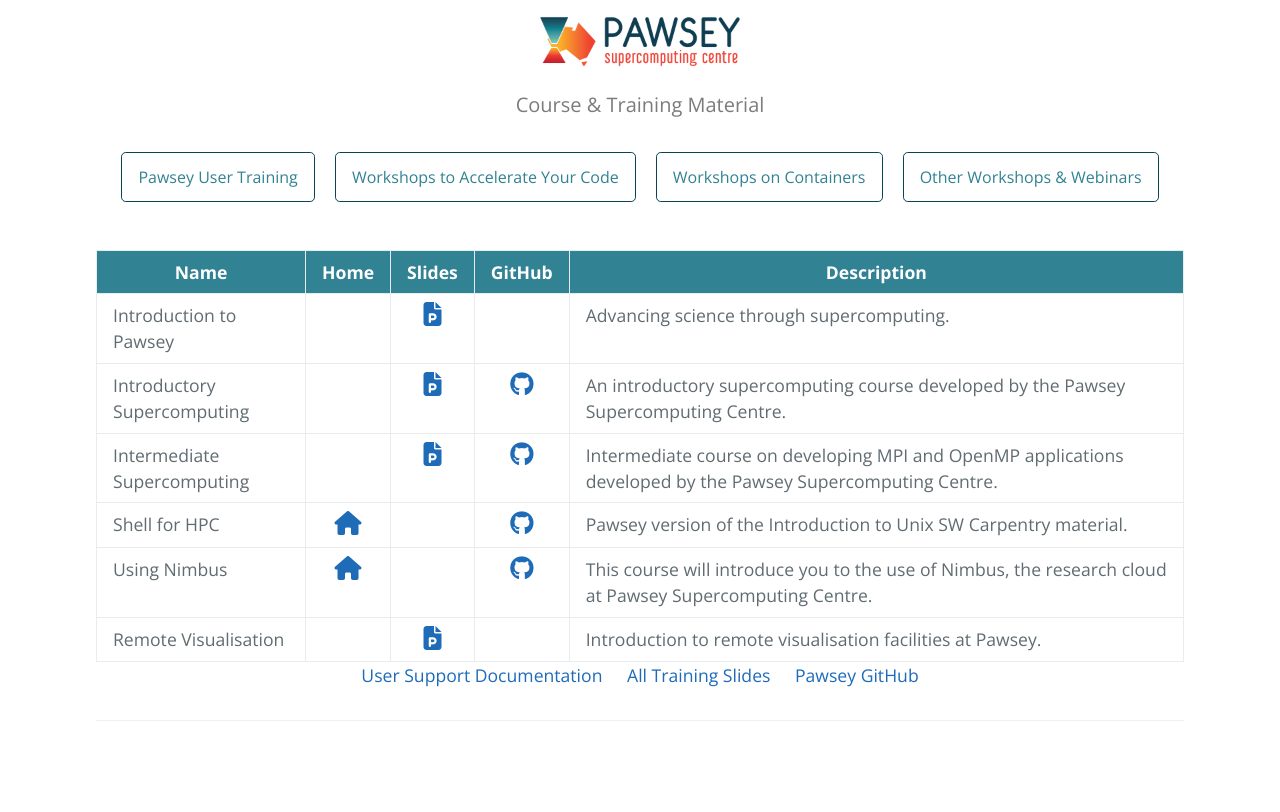
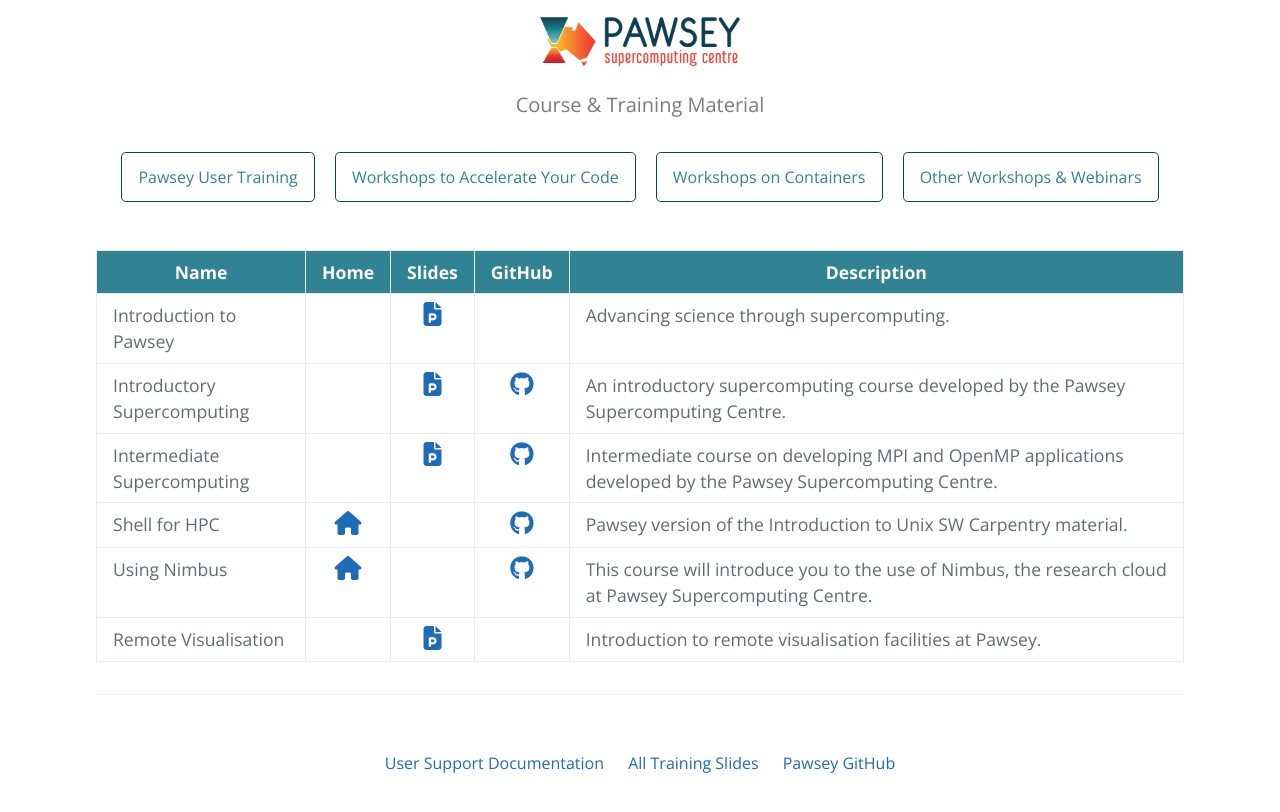
Before and after one commit to ratkinson0405/ratkinson0405.github.io, a Jekyll site: the page built from index.md, in a window 1280 px wide. Shown: the top 812 px of the page. Built offline with Jekyll 4.4.1, drawn with Linux system fonts in a browser that asks for light colours; nearby versions of some CDN libraries; our own code applies the rules of GitHub Pages for plain Markdown files; the repository's description, which GitHub fills in, is left out.

Commit message:
Update default.html

```diff
--- a/_layouts/default.html
+++ b/_layouts/default.html
@@ -61,13 +61,13 @@
           </tbody>
         </table>
       </div>
-      <div style="text-align: center;">
-        {% for externalLink in site.data.externalLinks.links %}
-          <a href="{{ externalLink.url }}" style="padding: 10px;">{{ externalLink.title }}</a>
-        {% endfor %}
-      </div>
       <footer class="site-footer">
         <span class="site-footer-credits"></span><br/>
+        <div style="text-align: center;">
+          {% for externalLink in site.data.externalLinks.links %}
+            <a href="{{ externalLink.url }}" style="padding: 10px;">{{ externalLink.title }}</a>
+          {% endfor %}
+        </div>
       </footer>
     </section>
   <!-- Place this tag in your head or just before your close body tag. -->
```
